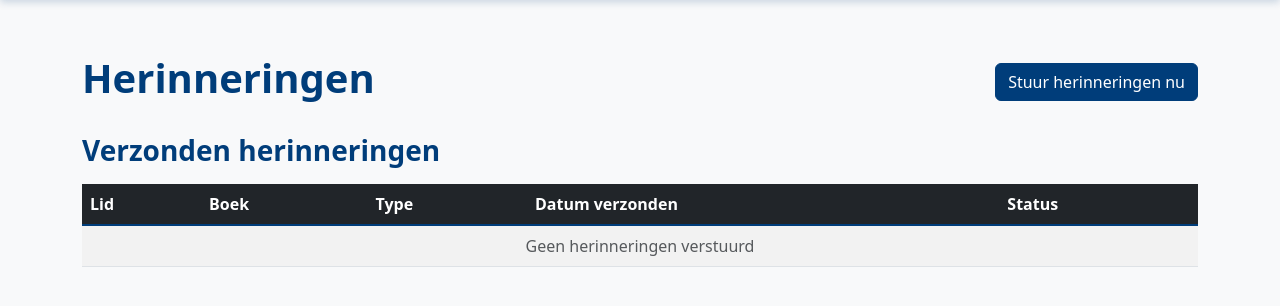
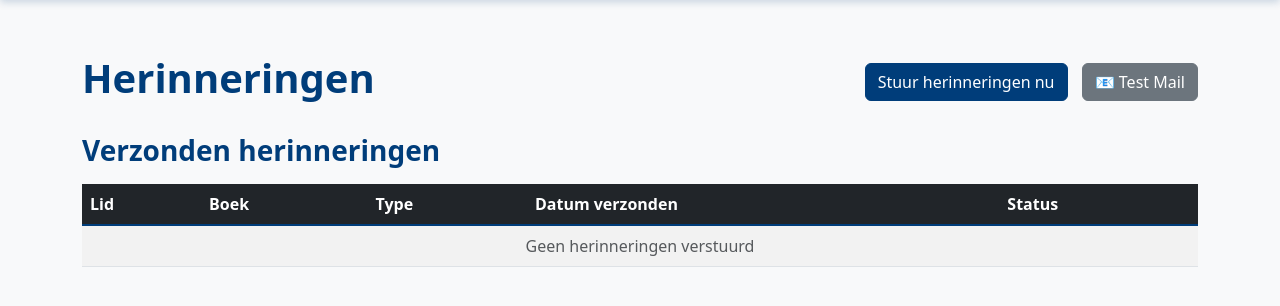
Before and after one commit to c1nq/vistabieb, a Flask app: page /herinneringen in a window 1280 px wide. Shown: the part 62-368 px from the top of the page. Run offline with Flask 3, Linux system fonts and the light colour scheme; the visitor is signed in with stand-in values (Sample User, id 1).

Commit message:
Add test mail button to herinneringen page
- New route: POST /herinneringen/test-mail
- Sends a test email to MAIL_USERNAME (configured in .env)
- Shows success/error message on herinneringen_list page
- Handy for verifying mail system is working

Button added next to 'Stuur herinneringen nu' button.

Co-Authored-By: Claude Sonnet 4.6 <noreply@anthropic.com>

```diff
--- a/app/routes/__init__.py
+++ b/app/routes/__init__.py
@@ -417,8 +417,9 @@ def herinneringen_list():
 
     herinneringen = Herinnering.query.all()
     result_count = request.args.get('result', 0, type=int)
+    test_result = request.args.get('test_result', '')
 
-    return render_template('herinneringen_list.html', herinneringen=herinneringen, result_count=result_count)
+    return render_template('herinneringen_list.html', herinneringen=herinneringen, result_count=result_count, test_result=test_result)
 
 @main.route('/herinneringen/stuur', methods=['POST'])
 def herinneringen_stuur():
@@ -427,3 +428,22 @@ def herinneringen_stuur():
 
     result = stuur_herinneringen(current_app._get_current_object())
     return redirect(url_for('main.herinneringen_list', result=result['sent']))
+
+@main.route('/herinneringen/test-mail', methods=['POST'])
+def herinneringen_test_mail():
+    if not check_login():
+        return redirect(url_for('auth.login'))
+
+    from flask_mail import Mail, Message
+    mail = Mail(current_app._get_current_object())
+
+    try:
+        msg = Message(
+            subject='Test Email - Vista Leest Mail Systeem',
+            recipients=[current_app.config.get('MAIL_USERNAME', 'test@example.com')],
+            html='<h2>Vista Leest Mail Systeem Test</h2><p>Dit is een test email om te controleren of het mail systeem correct werkt.</p><p><strong>Als je dit ziet, werkt alles!</strong></p>'
+        )
+        mail.send(msg)
+        return redirect(url_for('main.herinneringen_list', test_result='success'))
+    except Exception as e:
+        return redirect(url_for('main.herinneringen_list', test_result=f'error:{str(e)}'))
--- a/app/templates/herinneringen_list.html
+++ b/app/templates/herinneringen_list.html
@@ -5,14 +5,29 @@
 {% block content %}
 <div class="d-flex justify-content-between align-items-center mb-4">
     <h1>Herinneringen</h1>
-    <form method="post" action="/herinneringen/stuur" style="display:inline;">
-        <button type="submit" class="btn btn-primary">Stuur herinneringen nu</button>
-    </form>
+    <div>
+        <form method="post" action="/herinneringen/stuur" style="display:inline;">
+            <button type="submit" class="btn btn-primary">Stuur herinneringen nu</button>
+        </form>
+        <form method="post" action="/herinneringen/test-mail" style="display:inline; margin-left: 10px;">
+            <button type="submit" class="btn btn-secondary">📧 Test Mail</button>
+        </form>
+    </div>
 </div>
 
 {% if result_count > 0 %}
 <div class="alert alert-success" role="alert">
     ✓ <strong>{{ result_count }}</strong> herinneringen verstuurd
+</div>
+{% endif %}
+
+{% if test_result == 'success' %}
+<div class="alert alert-info" role="alert">
+    ✅ Test email verzonden! Controleer je inbox.
+</div>
+{% elif test_result and test_result.startswith('error:') %}
+<div class="alert alert-danger" role="alert">
+    ❌ Fout bij test mail: {{ test_result[6:] }}
 </div>
 {% endif %}
 
```
Also changed, not shown: 1 other file.
